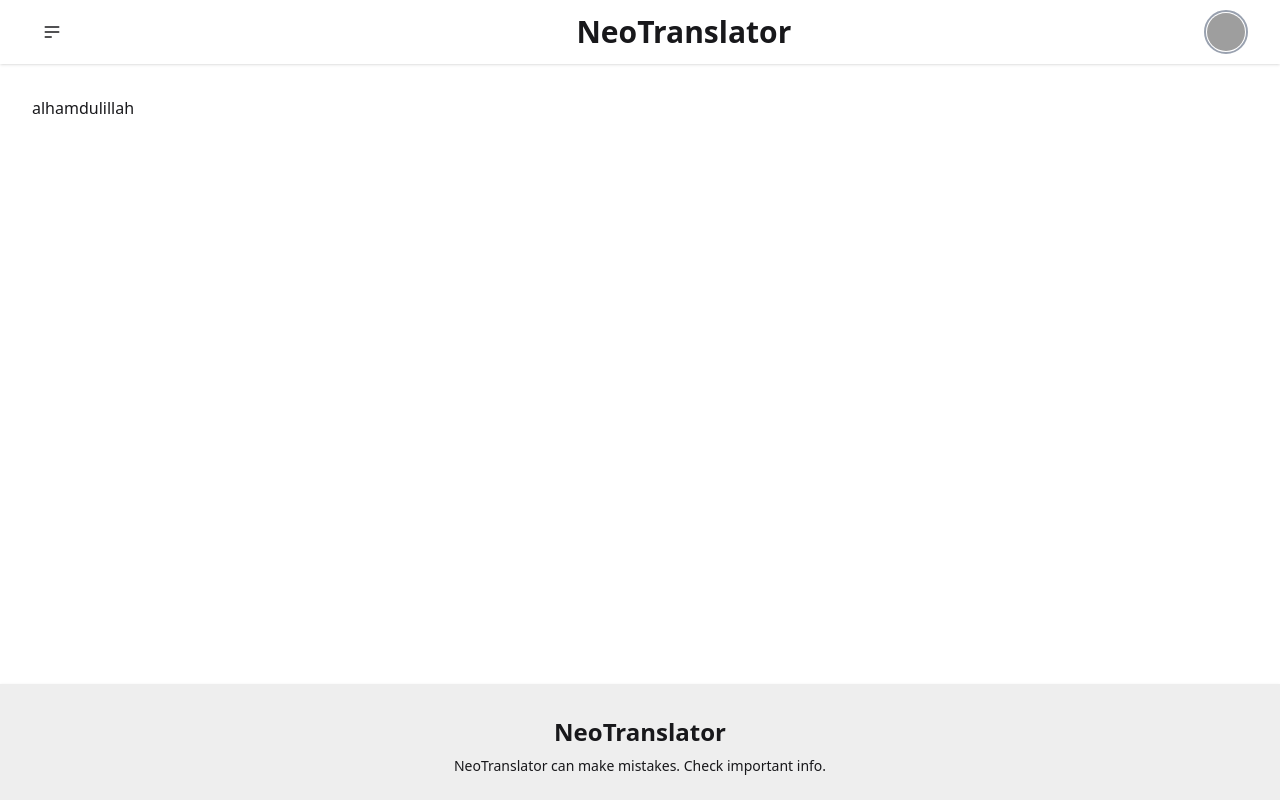
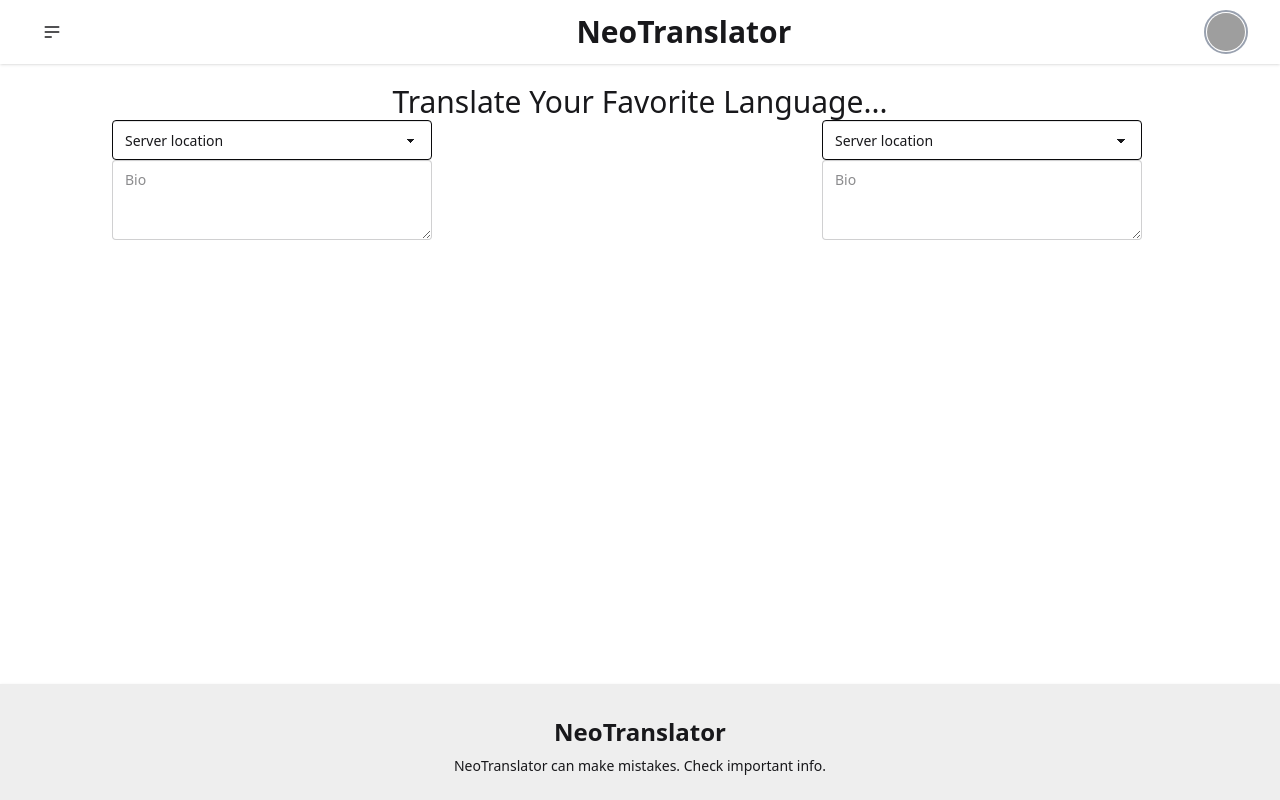
Before and after one commit to md-abu-naim/NeoTranslator-Client, a React (Vite) app: page / in a window 1280 px wide. Built offline with nearby package versions, Linux system fonts and the light colour scheme; grey boxes are pictures that could not be loaded.

Commit message:
select and textarea input

```diff
--- a/package.json
+++ b/package.json
@@ -10,6 +10,7 @@
     "preview": "vite preview"
   },
   "dependencies": {
+    "@fontsource/inter": "^5.2.5",
     "@tailwindcss/vite": "^4.0.15",
     "react": "^19.0.0",
     "react-dom": "^19.0.0",
--- a/src/Pages/Home/Home.jsx
+++ b/src/Pages/Home/Home.jsx
@@ -2,7 +2,27 @@
 const Home = () => {
     return (
         <div>
-            alhamdulillah
+            <h1 className="text-center text-3xl">Translate Your Favorite Language...</h1>
+            <div className="flex items-center justify-between">
+                <div className="">
+                    <select defaultValue="Server location" className="select select-neutral">
+                        <option disabled={true}>Server location</option>
+                        <option>North America</option>
+                        <option>EU west</option>
+                        <option>South East Asia</option>
+                    </select>
+                    <textarea className="textarea" placeholder="Bio"></textarea>
+                </div>
+                <div>
+                    <select defaultValue="Server location" className="select select-neutral">
+                        <option disabled={true}>Server location</option>
+                        <option>North America</option>
+                        <option>EU west</option>
+                        <option>South East Asia</option>
+                    </select>
+                    <textarea className="textarea" placeholder="Bio"></textarea>
+                </div>
+            </div>
         </div>
     );
 };
--- a/src/Root/Root.jsx
+++ b/src/Root/Root.jsx
@@ -6,7 +6,7 @@
     return (
         <div>
             <Navber />
-            <div className='min-h-[calc(100vh-180px)] p-5 md:p-8'>
+            <div className='min-h-[calc(100vh-180px)] p-5 md:px-28'>
                 <Outlet />
             </div>
             <Footer />
```
Also changed, not shown: 1 other file (tests, documents, lock files or other folders).
